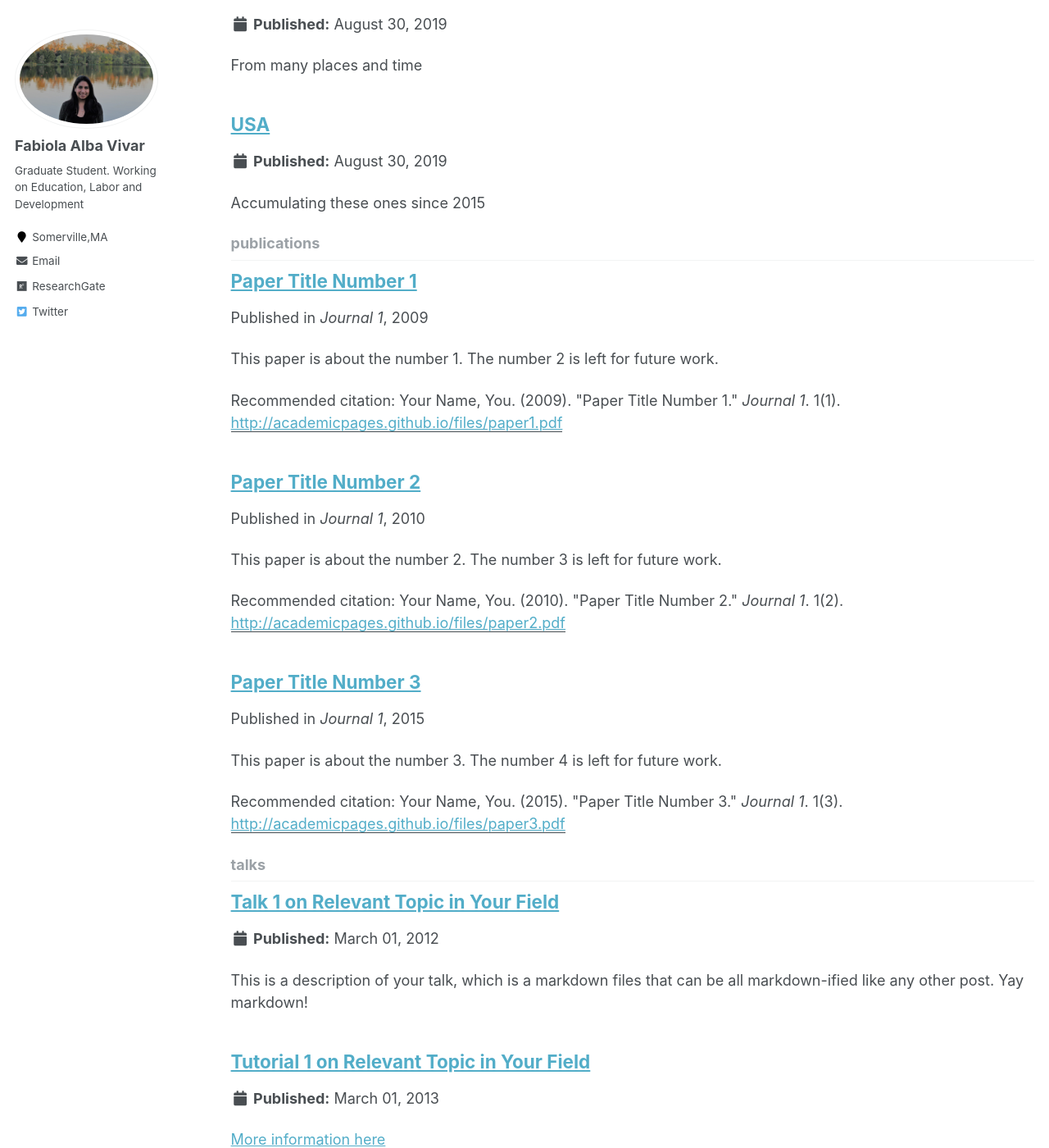
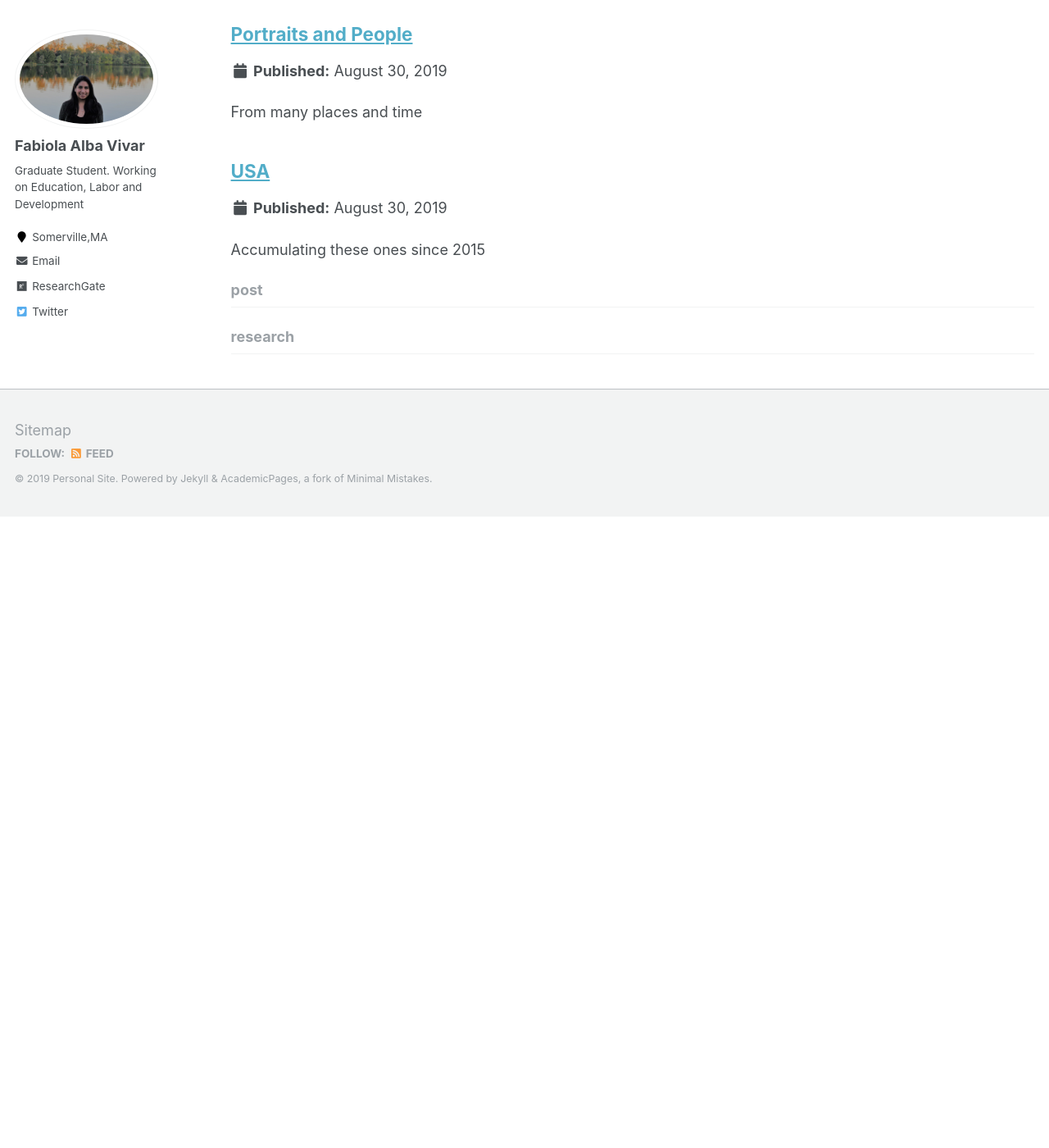
Before and after one commit to falbav/falbav.github.io, a Jekyll site: the page built from _pages/collection-archive.html, in a window 1280 px wide and 1400 px high, scrolled down 1248 px. Shown: the whole window at 82% size. Built offline with Jekyll 4.4.1, drawn with Linux system fonts in a browser that asks for light colours; after the commit the page ends 1878 px from its top, so only the background shows below that; some of the changed text lies outside the part shown.

Commit message:
Update _config.yml

```diff
--- a/_config.yml
+++ b/_config.yml
@@ -5,9 +5,9 @@
 
 # Site Settings
 locale                   : "en-US"
-title                    : "Personal Site"
+title                    : "Fabiola Alba Vivar"
 title_separator          : "-"
-name                     : "Fabiola Alba Vivar"
+name                     : "Personal Site"
 description              : &description "Graduate Student."
 url                      : "https://falbav.github.io" # the base hostname & protocol for your site e.g. "https://mmistakes.github.io"
 baseurl                  : "" # the subpath of your site, e.g. "/blog"
@@ -141,23 +141,24 @@
 
 # Collections
 collections:
-  teaching:
+  cv:
     output: true
     permalink: /:collection/:path/
-  publications:
+  research:
     output: true
     permalink: /:collection/:path/
   portfolio:
     output: true
     permalink: /:collection/:path/
-  talks:
+  post:
     output: true
     permalink: /:collection/:path/
 
 
+
 # Defaults
 defaults:
-  # _posts
+  # _cv
   - scope:
       path: ""
       type: posts
@@ -175,16 +176,16 @@
     values:
       layout: single
       author_profile: true
-  # _teaching
+  # _research
   - scope:
       path: ""
-      type: teaching
+      type: research
     values:
       layout: single
       author_profile: true
       share: true
       comments: true
-  # _publications
+  # _post
   - scope:
       path: ""
       type: publications
```
